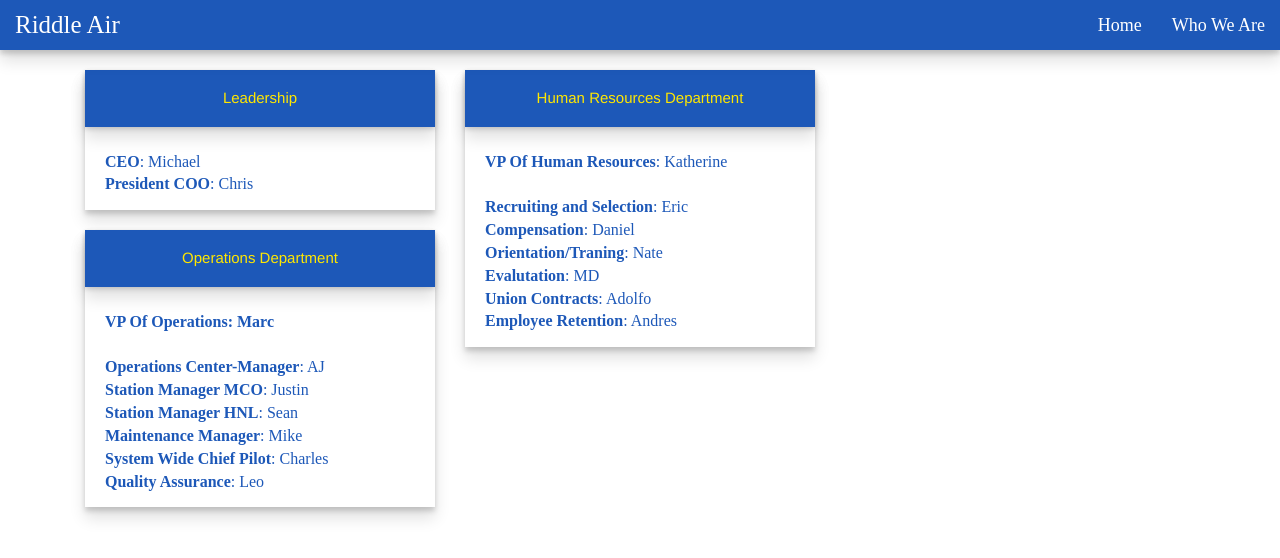
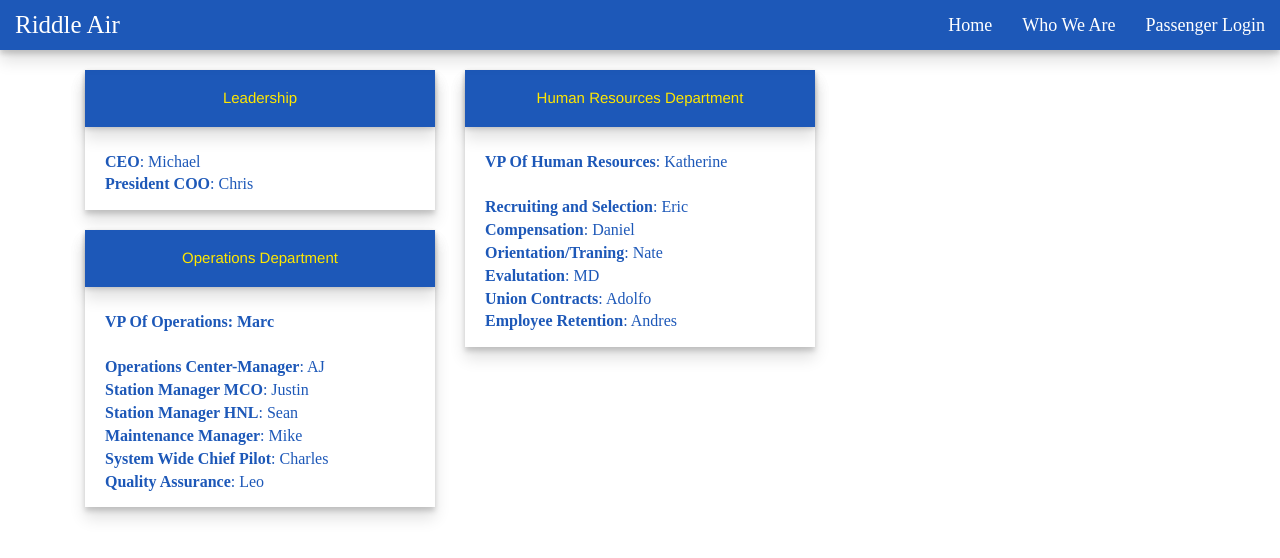
Before and after one commit to RiddleAir/RiddleAir.github.io, a plain HTML site: page About.html in a window 1280 px wide. Drawn offline with nearby package versions, Linux system fonts and the light colour scheme.

Commit message:
added nav

```diff
--- a/About.html
+++ b/About.html
@@ -36,6 +36,7 @@
                 <ul class="nav navbar-nav navbar-right">
                     <li><a class="page-scroll" href="/index.html">Home</a></li>
                     <li><a class="page-scroll" href="/About.html">Who We Are</a></li>
+                    <li><a class="page-scroll" href="/Login.html">Passenger Login</a></li>
                 </ul>
             </div>
         </div>
```
